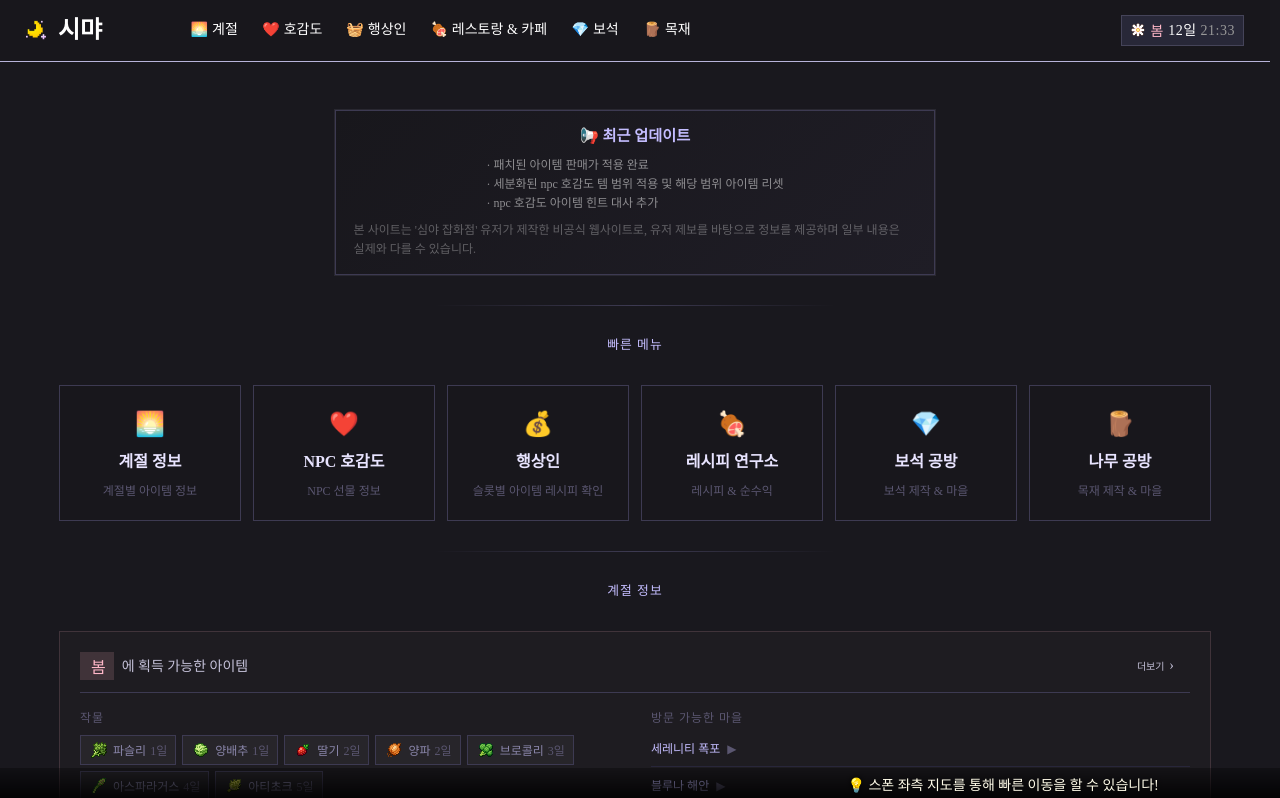
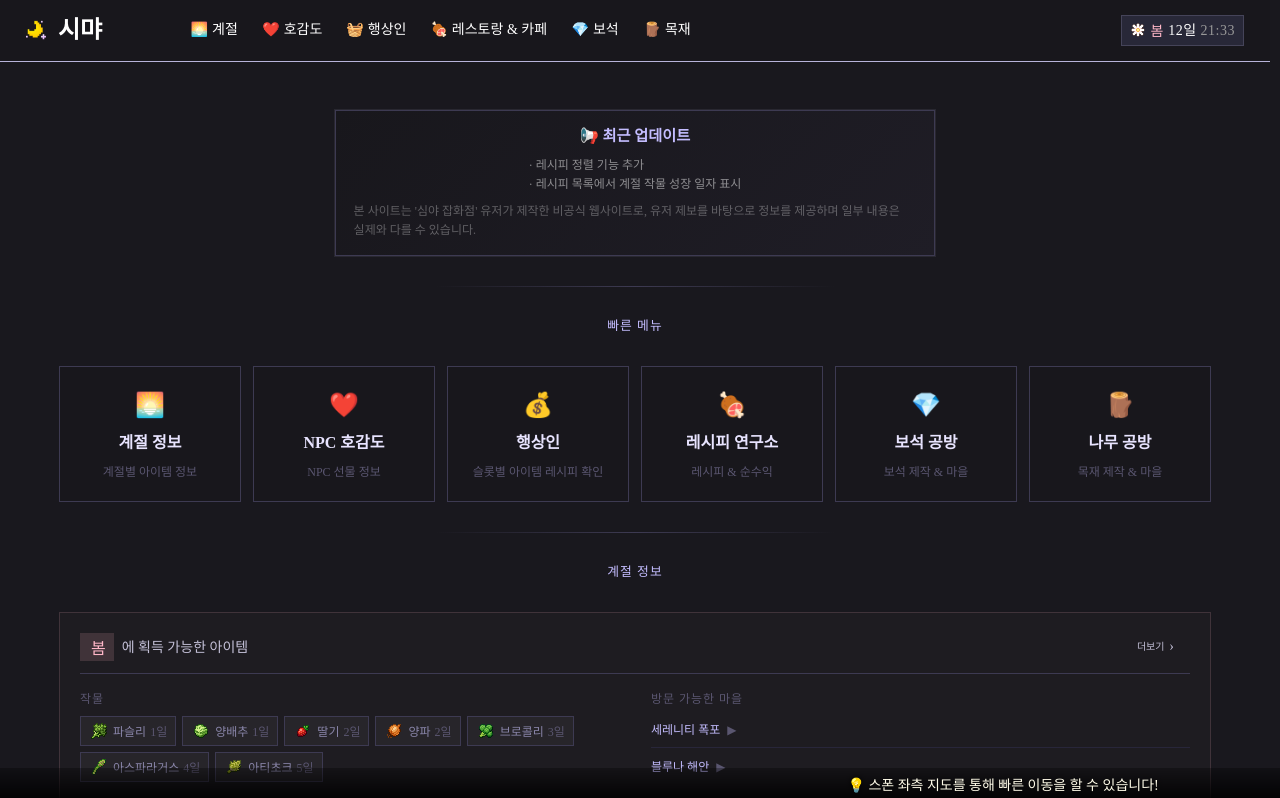
Before and after one commit to JiHy0ung/Simya, a React (Vite) app: page / in a window 1280 px wide. Shown: the top 798 px of the page. Built offline with nearby package versions, Linux system fonts and the light colour scheme; a small style sheet from the web is missing.

Commit message:
desing: change tab zindex

```diff
--- a/src/pages/Food/FoodPage.jsx
+++ b/src/pages/Food/FoodPage.jsx
@@ -57,7 +57,7 @@ const TabsWrapper = styled(Box)(({ theme }) => ({
   gap: "8px",
   marginBottom: "-1.75rem",
   marginRight: "auto",
-  zIndex: "99999",
+  zIndex: "999",
 
   [theme.breakpoints.down("md")]: {
     marginBottom: "1.25rem",
--- a/src/pages/Jewel/JewelPage.jsx
+++ b/src/pages/Jewel/JewelPage.jsx
@@ -51,7 +51,7 @@ const StyledTabs = styled(Tabs)(({ theme }) => ({
   minHeight: "unset",
   marginBottom: "-1.625rem",
   marginRight: "auto",
-  zIndex: "99999",
+  zIndex: "999",
 
   "& .MuiTabs-indicator": { display: "none" },
 
--- a/src/pages/Landing/LandingPage.jsx
+++ b/src/pages/Landing/LandingPage.jsx
@@ -242,9 +242,8 @@ const LandingPage = () => {
         </NoticeTitle>
 
         <NoticeText>
-          · 패치된 아이템 판매가 적용 완료
-          <br />· 세분화된 npc 호감도 템 범위 적용 및 해당 범위 아이템 리셋
-          <br />· npc 호감도 아이템 힌트 대사 추가
+          · 레시피 정렬 기능 추가
+          <br />· 레시피 목록에서 계절 작물 성장 일자 표시
         </NoticeText>
 
         <NoticeText sx={{ opacity: 0.6, fontFamily: "Mona8x12" }}>
--- a/src/pages/Wood/WoodPage.jsx
+++ b/src/pages/Wood/WoodPage.jsx
@@ -51,7 +51,7 @@ const StyledTabs = styled(Tabs)(({ theme }) => ({
   minHeight: "unset",
   marginBottom: "-1.625rem",
   marginRight: "auto",
-  zIndex: "99999",
+  zIndex: "999",
 
   "& .MuiTabs-indicator": { display: "none" },
 
```
